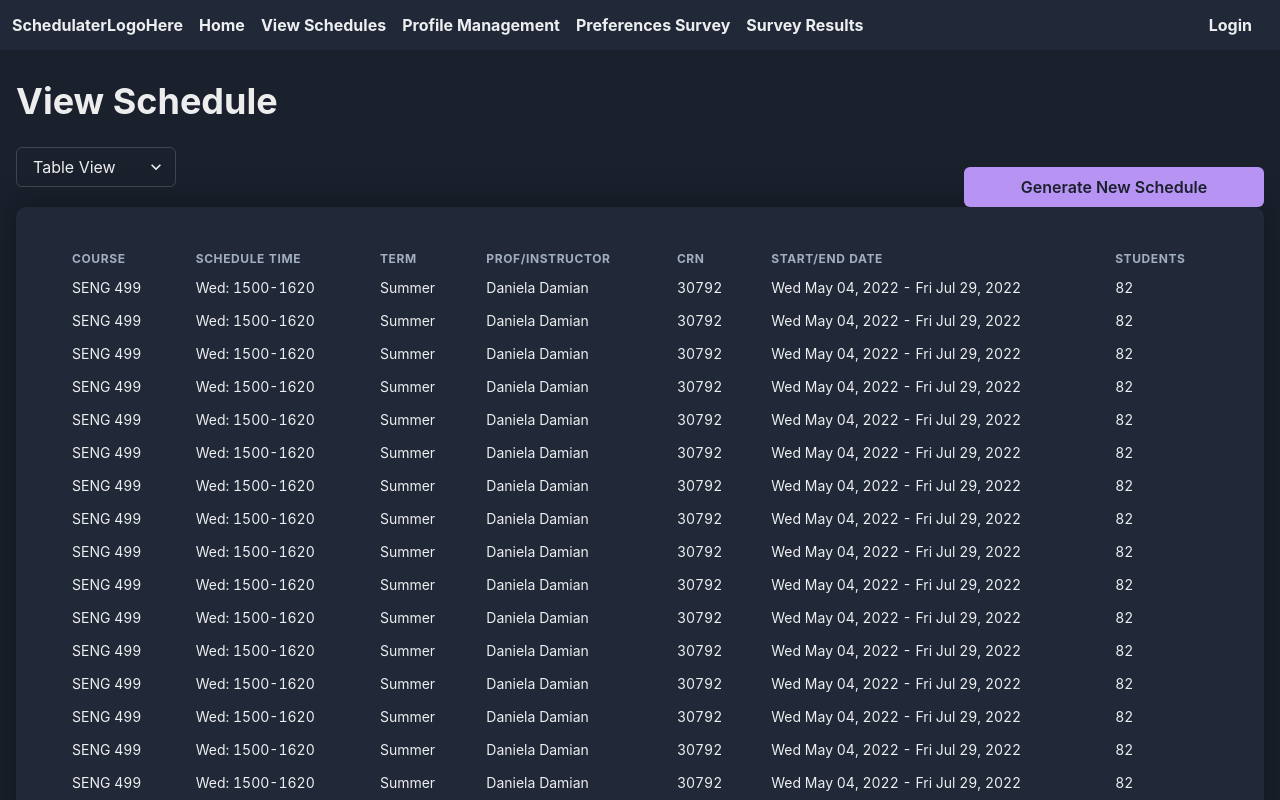
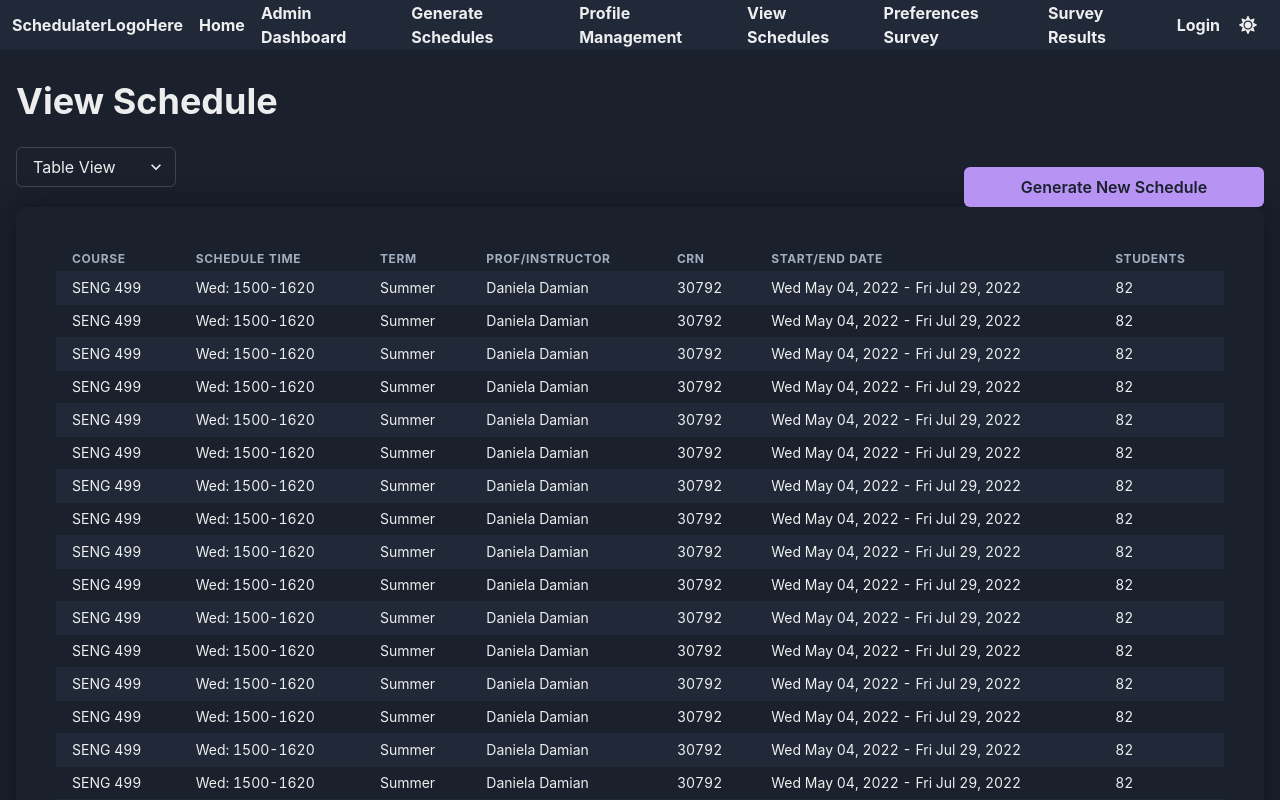
Before and after one commit to SENG499-S22-Company3/frontend, a React (Create React App) app: page /schedule in a window 1280 px wide. Shown: the top 800 px of the page. Built offline with nearby package versions, Linux system fonts and the light colour scheme.

Commit message:
JC: Support light theme & add back the toggle btn

```diff
--- a/src/App.tsx
+++ b/src/App.tsx
@@ -28,13 +28,13 @@ export const App = () => (
     <NavHeader />
     <Routes>
       <Route path="/" element={<Home />} />
+      <Route path="/dashboard" element={<Dashboard />} />
+      <Route path="/generate" element={<Generate />} />
       <Route path="/login" element={<Login />} />
-      <Route path="/generate" element={<Generate />} />
+      <Route path="/profileManagement" element={<ProfileManagement />} />
       <Route path="/schedule" element={<Schedule />} />
+      <Route path="/survey" element={<Survey />} />
       <Route path="/surveyresults" element={<SurveyResults />} />
-      <Route path="/dashboard" element={<Dashboard />} />
-      <Route path="/profileManagement" element={<ProfileManagement />} />
-      <Route path="/survey" element={<Survey />} />
       <Route path="*" element={<NotFound />} />
     </Routes>
   </ChakraProvider>
--- a/src/components/Nav.tsx
+++ b/src/components/Nav.tsx
@@ -9,11 +9,14 @@ import {
   MenuItem,
   Spinner,
   useToast,
+  LinkProps,
+  useColorModeValue,
 } from "@chakra-ui/react";
 import { Link as ReactRouterLink, useNavigate } from "react-router-dom";
 import React, { useEffect } from "react";
 import { useLoginStore, LoginStore } from "../stores/login";
 import { gql, useMutation } from "@apollo/client";
+import { ColorModeSwitcher } from "../ColorModeSwitcher";
 
 const LOGOUT = gql`
   mutation Logout {
@@ -69,46 +72,53 @@ const LoginStatus = (props: { loginState: LoginStore }) => {
       </Box>
     );
   }
-  return <NavLink to="/login" desc="Login" />;
+
+  return <NavLink to="/login" desc="Login" mr={0} />;
 };
 
-const NavLink = (props: { to: string; desc: string }) => (
-  <Link as={ReactRouterLink} to={props.to} mr={4}>
+const NavLink = (props: { to: string; desc: string } & LinkProps) => (
+  <Link as={ReactRouterLink} mr={4} {...props}>
     <b>{props.desc}</b>
   </Link>
 );
 
 export const NavHeader = () => {
   const loginState = useLoginStore();
+  const bg = useColorModeValue("gray.100", "gray.700");
 
   return (
     <Flex
       w="100vw"
       h="50px"
-      bg="gray.700"
+      bg={bg}
       alignItems="center"
       justifyContent="space-between"
       px={3}
     >
-      <Flex>
+      <Flex alignItems="center">
         {/* TODO: Eventually this will be replaced with a logo or something nicer */}
         <Text mr={4}>
           <b>SchedulaterLogoHere</b>
         </Text>
         <NavLink to="/" desc="Home" />
-        {loginState.user && loginState.user.roles.includes("admin") && (
-          <>
-            <NavLink to="/dashboard" desc="Admin Dashboard" />
-            <NavLink to="/generate" desc="Generate Schedules" />
-          </>
-        )}
+        {/* admin condition is temporarily commented out for testing */}
+        {
+          /* loginState.user && loginState.user.roles.includes("admin") */ true && (
+            <>
+              <NavLink to="/dashboard" desc="Admin Dashboard" />
+              <NavLink to="/generate" desc="Generate Schedules" />
+            </>
+          )
+        }
+        <NavLink to="/profileManagement" desc="Profile Management" />
         <NavLink to="/schedule" desc="View Schedules" />
-        <NavLink to="/profileManagement" desc="Profile Management" />
-        {/* TODO: Still need to create a page and route for actually doing the survey */}
         <NavLink to="/survey" desc="Preferences Survey" />
         <NavLink to="/surveyresults" desc="Survey Results" />
       </Flex>
-      <LoginStatus loginState={loginState} />
+      <Flex alignItems="center">
+        <LoginStatus loginState={loginState} />
+        <ColorModeSwitcher />
+      </Flex>
     </Flex>
   );
 };
--- a/src/pages/Login.tsx
+++ b/src/pages/Login.tsx
@@ -7,6 +7,7 @@ import {
   FormLabel,
   Heading,
   Input,
+  useColorModeValue,
 } from "@chakra-ui/react";
 import React, { useEffect, useState } from "react";
 import { useNavigate } from "react-router-dom";
@@ -29,6 +30,7 @@ export const Login = () => {
   const [username, setUsername] = useState("");
   const [password, setPassword] = useState("");
   const [login, { data, loading, error }] = useMutation(LOGIN);
+  const bg = useColorModeValue("gray.50", "gray.700");
 
   const loginState = useLoginStore();
   const navigate = useNavigate();
@@ -64,7 +66,7 @@ export const Login = () => {
       <Container mb={32}>
         <Heading mb={6}>Sign in to Schedulater</Heading>
         <Flex
-          bg="gray.700"
+          bg={bg}
           p={10}
           borderRadius={10}
           flexDir="column"
--- a/src/pages/Schedule.tsx
+++ b/src/pages/Schedule.tsx
@@ -84,7 +84,6 @@ export const Schedule = () => {
           <option value="calendar">Calendar View</option>
         </Select>
         <Flex
-          bg="gray.700"
           p={10}
           borderRadius={10}
           flexDir="column"
--- a/src/pages/Survey.tsx
+++ b/src/pages/Survey.tsx
@@ -18,6 +18,7 @@ import {
   Stack,
   Textarea,
   Tooltip,
+  useColorModeValue,
 } from "@chakra-ui/react";
 import React, { useEffect, useState } from "react";
 import { useNavigate } from "react-router-dom";
@@ -43,6 +44,7 @@ export const Survey = () => {
   const [sliderValue, setSliderValue] = useState(100);
   const [showTooltip, setShowTooltip] = React.useState(false);
   const [submit, { data, loading, error }] = useMutation(SUBMIT);
+  const bg = useColorModeValue("gray.50", "gray.700");
 
   const loginState = useLoginStore();
   const navigate = useNavigate();
@@ -78,7 +80,7 @@ export const Survey = () => {
       <Container mb={32} maxW="container.lg">
         <Heading mb={6}>Professor Preferences Survey</Heading>
         <Flex
-          bg="gray.700"
+          bg={bg}
           p={10}
           borderRadius={10}
           flexDir="column"
```
Also changed, not shown: src/ColorModeSwitcher.tsx (+9 -9 lines).
